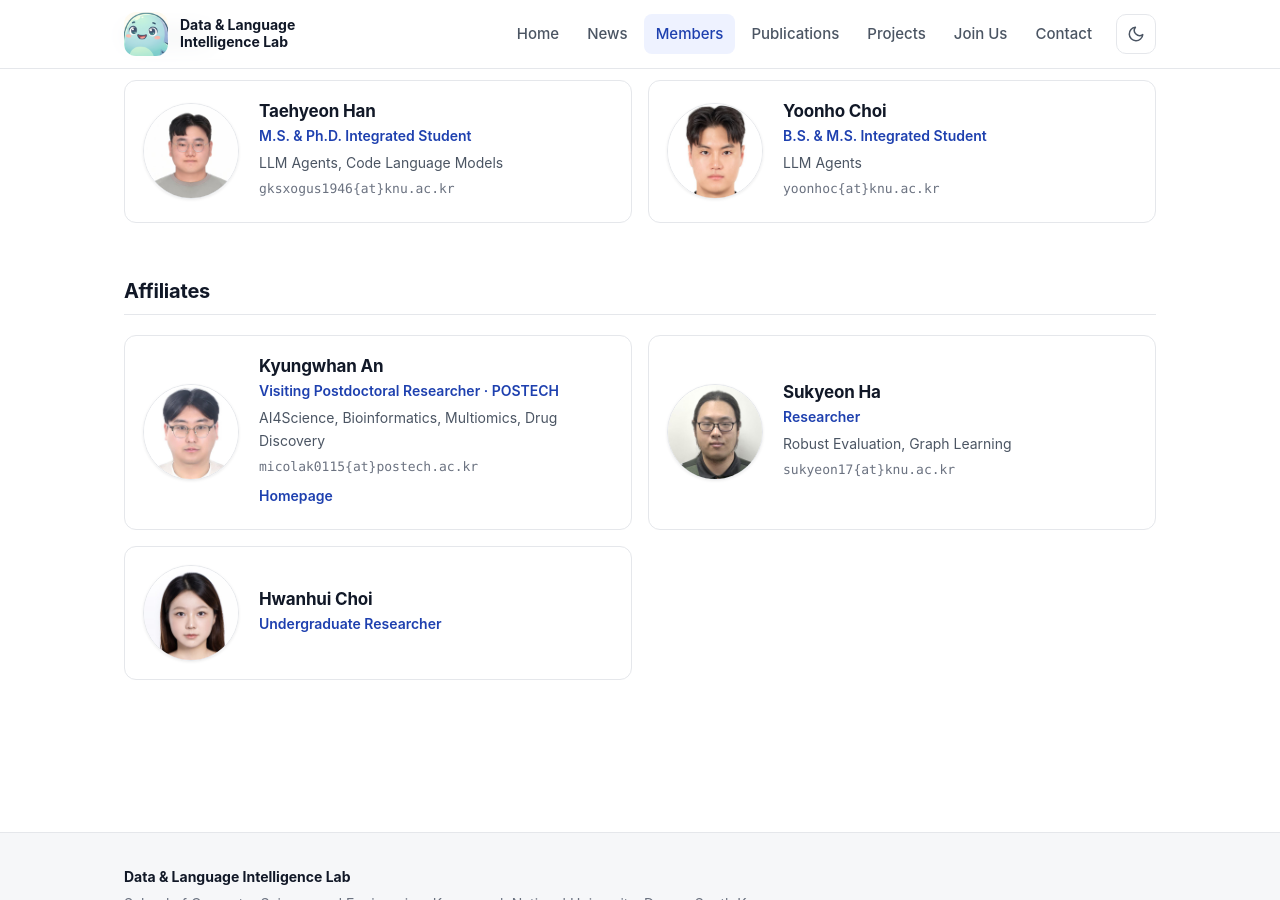
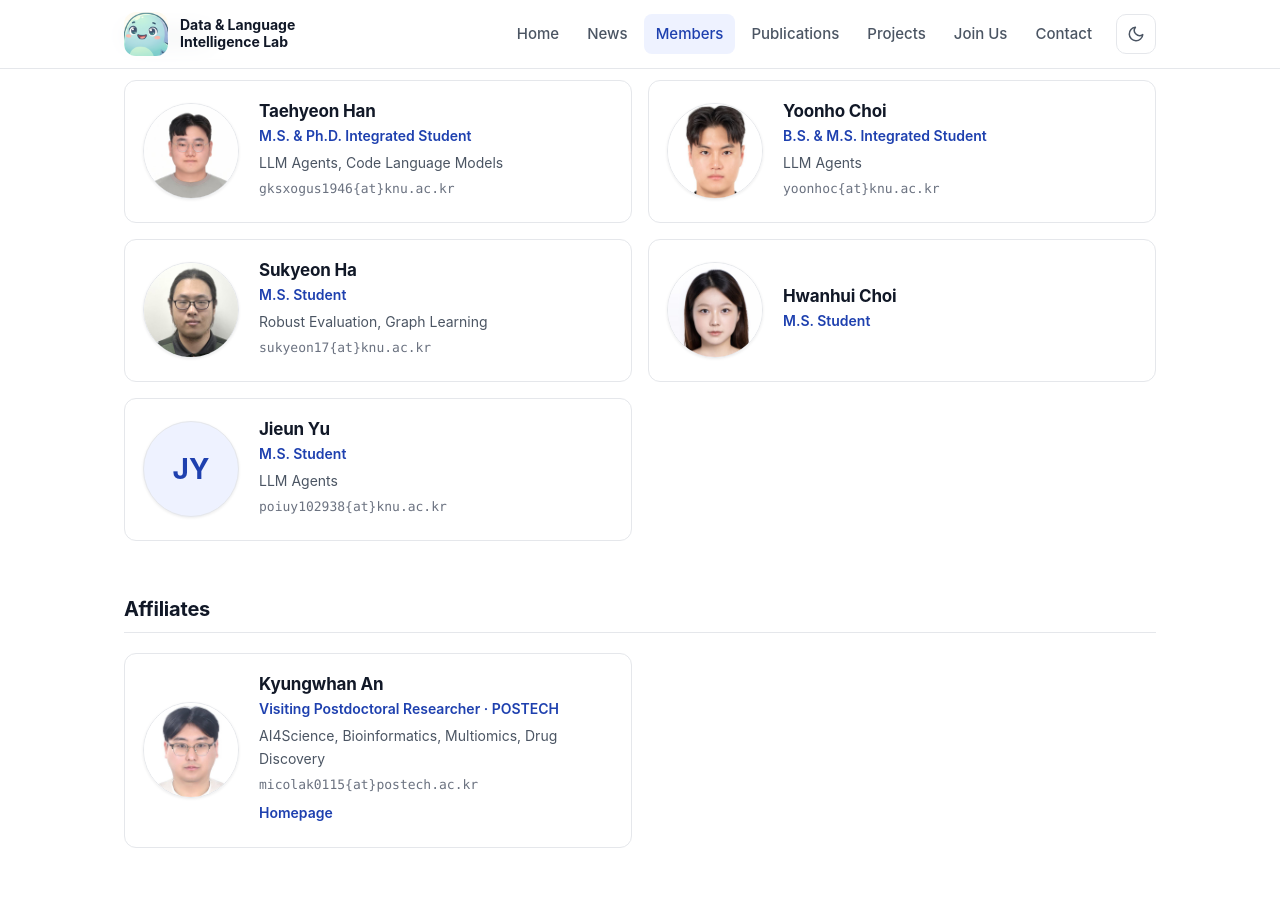
Before and after one commit to knu-dli/knu-dli.github.io, a Jekyll site: the page built from members.html, in a window 1280 px wide and 900 px high, scrolled down 759 px. Built offline with Jekyll 4.4.1, drawn with Linux system fonts in a browser that asks for light colours; some web fonts are replaced.

Commit message:
Members: move Hwanhui Choi and Sukyeon Ha to Students, add Jieun Yu
Co-Authored-By: Claude Opus 5.5 <noreply@anthropic.com>

```diff
--- a/_data/members.yml
+++ b/_data/members.yml
@@ -40,6 +40,19 @@
       interests: LLM Agents
       email: yoonhoc{at}knu.ac.kr
       photo: yoonho-choi.jpg
+    - name: Sukyeon Ha
+      role: M.S. Student
+      interests: Robust Evaluation, Graph Learning
+      email: sukyeon17{at}knu.ac.kr
+      photo: sukyeon-ha.jpg
+    - name: Hwanhui Choi
+      role: M.S. Student
+      interests:
+      photo: hwanhui-choi.jpg
+    - name: Jieun Yu
+      role: M.S. Student
+      interests: LLM Agents
+      email: poiuy102938{at}knu.ac.kr
 
 # Affiliates: people who research with the lab but are not its degree students
 # (visiting researchers, research staff, undergraduate researchers). Add "· Institution" for external members.
@@ -51,12 +64,3 @@
       email: micolak0115{at}postech.ac.kr
       homepage: https://micolak0115.github.io
       photo: kyungwhan-an.jpg
-    - name: Sukyeon Ha
-      role: Researcher
-      interests: Robust Evaluation, Graph Learning
-      email: sukyeon17{at}knu.ac.kr
-      photo: sukyeon-ha.jpg
-    - name: Hwanhui Choi
-      role: Undergraduate Researcher
-      interests:
-      photo: hwanhui-choi.jpg
```
